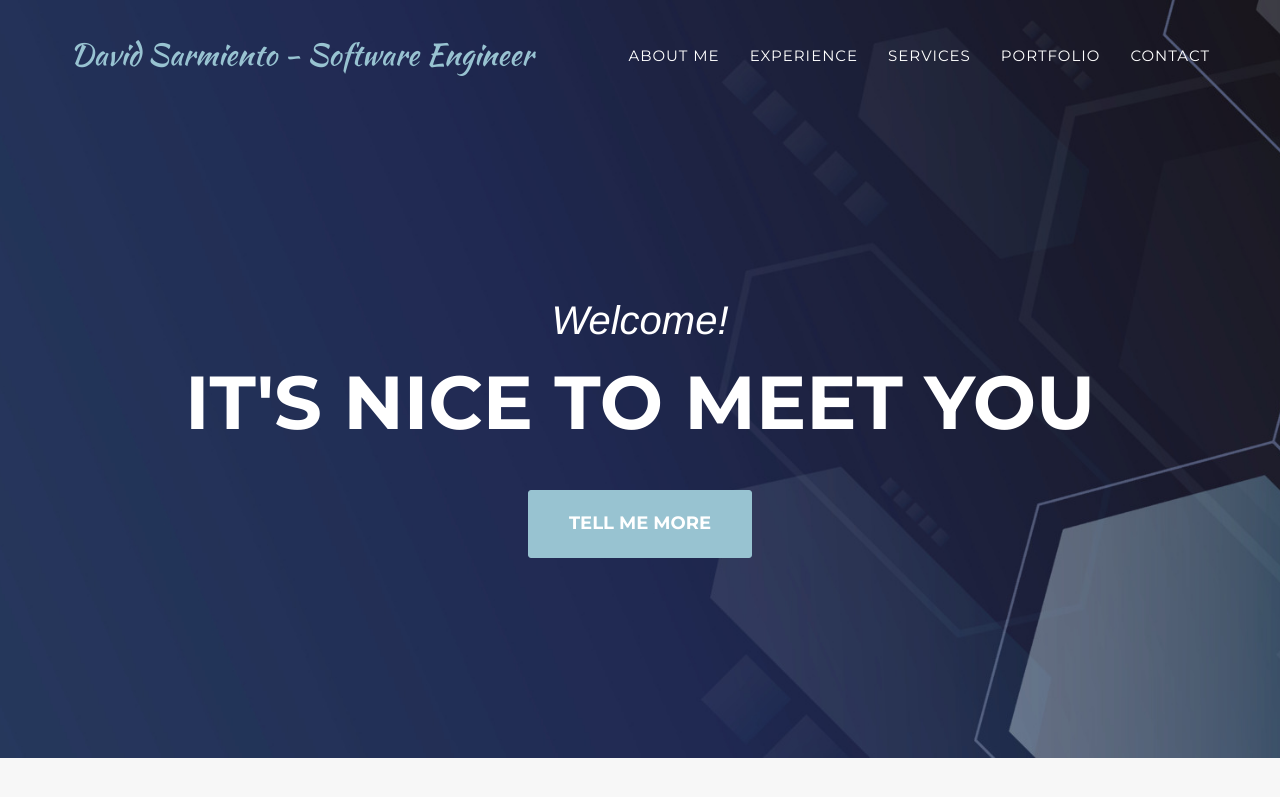
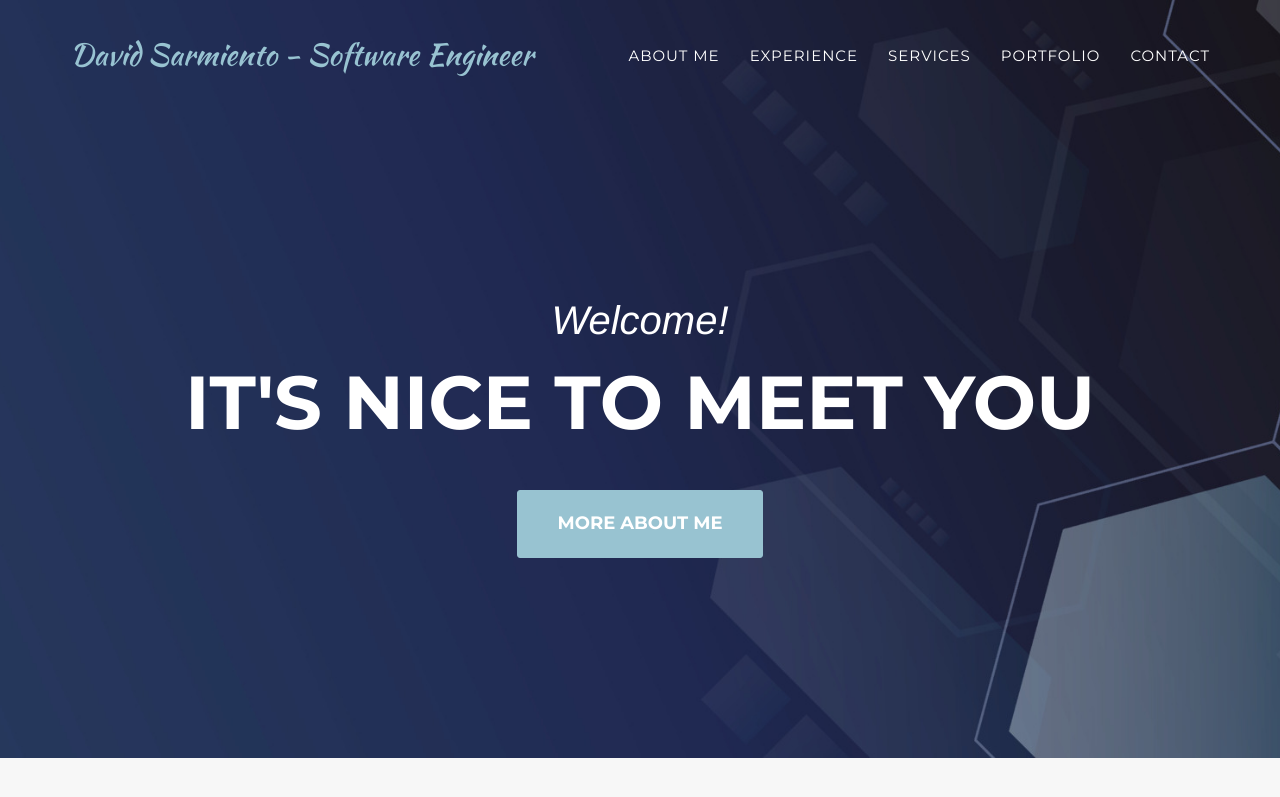
Before and after one commit to edsarmiento/edsarmiento.github.io, a Jekyll site: the page built from index.html, in a window 1280 px wide and 900 px high. Shown: the top 797 px of the window. Built offline with Jekyll 4.4.1, drawn with Linux system fonts in a browser that asks for light colours; some web fonts are replaced.

Commit message:
update header

```diff
--- a/_includes/header.html
+++ b/_includes/header.html
@@ -46,7 +46,7 @@
             <div class="intro-text">
                 <div class="intro-lead-in">Welcome!</div>
                 <div class="intro-heading">It's Nice To Meet You</div>
-                <a href="#about" class="page-scroll btn btn-xl">Tell Me More</a>
+                <a href="#about" class="page-scroll btn btn-xl">More about me</a>
             </div>
         </div>
     </header>
```
